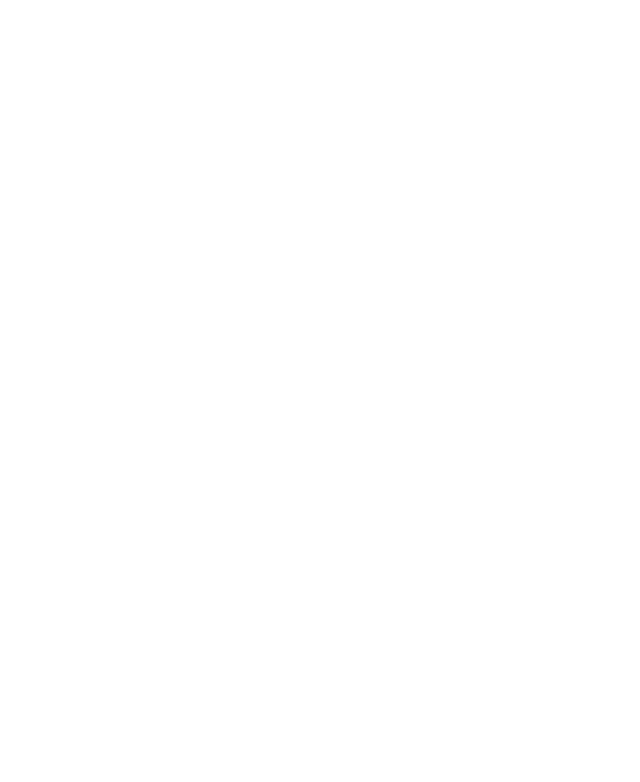
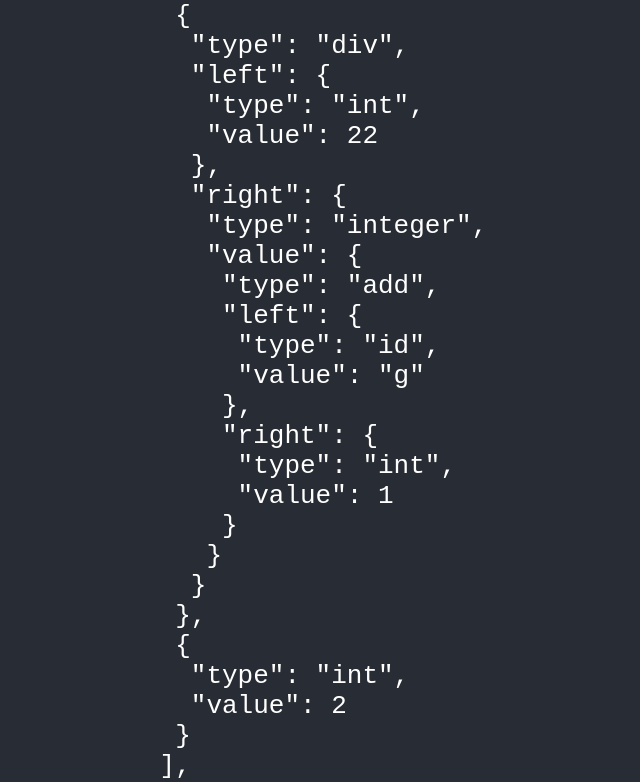
Before and after one commit to Ricardicus/lsystem, a React (Create React App) app: page / in a window 1280 px wide. Shown: the part 10905-11687 px from the top of the page, without its empty margins (340-980 px from the left). Before the commit the page ends 9702 px from the top, so only its background shows below. Built offline with nearby package versions, Linux system fonts and the light colour scheme; the HTML template or start-up script is replaced by a standard one.

Commit message:
more work

```diff
--- a/src/App.js
+++ b/src/App.js
@@ -2,7 +2,7 @@
 import './App.css';
 
 import { parse as LParser } from './lsystem';
-import { Levolve } from './L';
+import { Levolve, LexportAsString } from './L';
 
 function move(args) {
     console.log("move");
@@ -22,8 +22,8 @@
 function test(a) { a.hej = "hej" }
 
 function App() {
-    var LSystem = "L(g=1,a=0,c=0) -> mov(2,22,2)rot(40)[L(g=g+1,a=a,c=c)] rot(-40)L(g=g+1, a=a, c=c)";
-    var LString = "mov(2,22,2)rot(40)[L(g+1)]rot(-40)L(g+1)";
+    var LSystem = "L(g=0,a=0,c=0) -> mov(2,22/(g+1),2)rot(40)[L(g=g+1,a=a,c=c)]rot(-40)L(g=g+1, a=a, c=c)";
+    var LString = "mov(2,22/(g+1),2)rot(40)[L(g+1)]rot(-40)L(g+1 )";
 
     var a = {"hej": "test"};
     test(a);
@@ -36,16 +36,23 @@
     } catch (error) {
 	result = error;
     }
+    console.log(result);
     var lsystem = { state: {g:0, a:0, c:0}, lstring: lstring, stack: null };
     Levolve(lsystem, handles, 2) ;
+    console.log(lsystem);
+    var lsystemExpanded = LexportAsString(lsystem);
 
     return (
     <div className="App">
       <header className="App-header">
         <img src={logo} className="App-logo" alt="logo" />
-	<pre style={{textAlign:"left"}}>
-{JSON.stringify(lsystem, null, '  ')}
-	</pre>
+<pre style={{textAlign:"left"}}>
+{JSON.stringify(lsystem,null," ")}
+</pre>
+	<p style={{textAlign:"left"}}>
+{lsystemExpanded}
+	</p>
+
 	</header>
     </div>
   );
--- a/src/L.js
+++ b/src/L.js
@@ -40,12 +40,13 @@
 		return state[expression];
 	} else {
 		var type = expression.type;
-		if ( type == "id" ) {
+		if (type == "id") {
 			return state[expression.value];
 		}
-		if ( type == "int" ) {
+		if (type == "int") {
 			return expression.value;
 		}
+
 		var op = type;
 		var left = evaluate_expression(state, expression.left.value);
 		var right = evaluate_expression(state, expression.right.value);
@@ -55,6 +56,8 @@
 			return left - right;
 		} else if (op == "mul") {
 			return left * right;
+		} else if (op == "div") {
+			return left / right;
 		}
 	}
 	throw new Error("Invalid expression");
@@ -70,7 +73,7 @@
 		console.log("EMPTY STACK!!!");
 		var state = lsystem.state;
 		var initialState = {};
-		for (const [key,value] of Object.entries(state)) {
+		for (const [key, value] of Object.entries(state)) {
 			initialState[key] = value;
 		}
 		stack.push(initialState);
@@ -78,17 +81,21 @@
 	var state = stack.pop();
 	var newlString = [];
 	for (var i = 0; i < lstring.length; i++) {
-		var symbol = lstring[i];
+		var symbol = {};
+		Object.assign(symbol,lstring[i]);
 		var type = symbol["type"];
 		if (type == "move" || type == "rotate") {
 			var args = symbol["arguments"];
 			var handle_args = [];
 
 			for (var a = 0; a < args.length; a++) {
-				var value = evaluate_expression(state, args[a].value);
+				var value = evaluate_expression(state, args[a]);
 				handle_args.push(value);
 			}
+
 			handles[type](handle_args);
+			symbol["arguments_computed"] = handle_args;
+			console.log("handle_args added: ", handle_args);
 			newlString.push(symbol);
 		} else if (type == "axiom") {
 			var newState = symbol["state"];
@@ -100,12 +107,12 @@
 				var value = newState[q].value;
 				newStateS[key] = evaluate_expression(state, value);
 			}
-			if ( iterations > 0 ) {
+			if (iterations > 0) {
 				stack.push(newStateS);
-			    var newlsystem = {lstring: lstringNew, stack: stack}
+				var newlsystem = { lstring: lstringNew, stack: stack }
 
 				console.log("Going in.. iterations: ", iterations);
-			    evolve(newlsystem, handles, iterations-1);
+				evolve(newlsystem, handles, iterations - 1);
 				newlString.push(newlsystem.lstring);
 			}
 		} else if (type == "push") {
@@ -122,7 +129,37 @@
 
 function exportAsString(lsystem) {
     var lstring = lsystem.lstring;
+    var result = "";
+    for ( var i = 0; i < lstring.length; i++ ) {
+	var isArr = Object.prototype.toString.call(lstring[i]) == '[object Array]';
+	if ( isArr ) {
+	    var lsys = {}
+	    lsys.lstring = lstring[i];
+	    result += exportAsString(lsys);
+	} else {
+	    var type = lstring[i].type;
+	    if ( type == "pop" ) {
+		result += "]";
+	    } else if ( type == "push" ) {
+		result += "[";
+	    } else if ( type == "move" || type=="rotate" ) {
+		if ( type == "move" ) {
+		    result += "mov";
+		} else if ( type == "rotate" ) {
+		    result += "rot";
+		}
+		result += "(";
+		var args = lstring[i].arguments_computed;
+		for ( var q = 0; q < args.length; q++ ) {
+		    result += q > 0 ? "," : "";
+		    result += parseInt(args[q]);
+		}
+		result += ")"
+	    }
+	}
 
+    }
+    return result;
 }
 
 module.exports = {
--- a/src/lsystem.js
+++ b/src/lsystem.js
@@ -196,41 +196,46 @@
       peg$c28 = function(left, right) {
       	return { "type" : "mul", "left" : left, "right" : right };
           },
-      peg$c29 = function(id) {
+      peg$c29 = "/",
+      peg$c30 = peg$literalExpectation("/", false),
+      peg$c31 = function(left, right) {
+      	return { "type" : "div", "left" : left, "right" : right };
+          },
+      peg$c32 = function(id) {
           return id;
         },
-      peg$c30 = function(expr) {
+      peg$c33 = function(expr) {
           return {
       	"type" : "integer" , "value" : expr};
           },
-      peg$c31 = /^[a-zA-Z]/,
-      peg$c32 = peg$classExpectation([["a", "z"], ["A", "Z"]], false, false),
-      peg$c33 = function(id) {
+      peg$c34 = /^[a-zA-Z]/,
+      peg$c35 = peg$classExpectation([["a", "z"], ["A", "Z"]], false, false),
+      peg$c36 = function(id) {
       	return {
       	    "type" : "id", "value" : id[0]
       	};
           },
-      peg$c34 = /^[0-9]/,
-      peg$c35 = peg$classExpectation([["0", "9"]], false, false),
-      peg$c36 = function(digits) {
+      peg$c37 = /^[0-9]/,
+      peg$c38 = peg$classExpectation([["0", "9"]], false, false),
+      peg$c39 = function(digits) {
           return { "type" : "int", "value" : makeInteger(digits) };
         },
-      peg$c37 = function(int) {
+      peg$c40 = function(int) {
           int.value *= -1;
           return int;
         },
-      peg$c38 = /^[ \t\r\n]/,
-      peg$c39 = peg$classExpectation([" ", "\t", "\r", "\n"], false, false),
-      peg$c40 = "rot",
-      peg$c41 = peg$literalExpectation("rot", false),
-      peg$c42 = "mov",
-      peg$c43 = peg$literalExpectation("mov", false),
-      peg$c44 = "L",
-      peg$c45 = peg$literalExpectation("L", false),
-      peg$c46 = "[",
-      peg$c47 = peg$literalExpectation("[", false),
-      peg$c48 = "]",
-      peg$c49 = peg$literalExpectation("]", false),
+      peg$c41 = /^[ \t\r\n]/,
+      peg$c42 = peg$classExpectation([" ", "\t", "\r", "\n"], false, false),
+      peg$c43 = "rot",
+      peg$c44 = peg$literalExpectation("rot", false),
+      peg$c45 = "mov",
+      peg$c46 = peg$literalExpectation("mov", false),
+      peg$c47 = "L",
+      peg$c48 = peg$literalExpectation("L", false),
+      peg$c49 = "[",
+      peg$c50 = peg$literalExpectation("[", false),
+      peg$c51 = "]",
+      peg$c52 = peg$literalExpectation("]", false),
 
       peg$currPos          = 0,
       peg$savedPos         = 0,
@@ -1082,7 +1087,49 @@
       s0 = peg$FAILED;
     }
     if (s0 === peg$FAILED) {
-      s0 = peg$parseprimary();
+      s0 = peg$currPos;
+      s1 = peg$parseprimary();
+      if (s1 !== peg$FAILED) {
+        s2 = peg$parse_();
+        if (s2 !== peg$FAILED) {
+          if (input.charCodeAt(peg$currPos) === 47) {
+            s3 = peg$c29;
+            peg$currPos++;
+          } else {
+            s3 = peg$FAILED;
+            if (peg$silentFails === 0) { peg$fail(peg$c30); }
+          }
+          if (s3 !== peg$FAILED) {
+            s4 = peg$parse_();
+            if (s4 !== peg$FAILED) {
+              s5 = peg$parsemultiplicative();
+              if (s5 !== peg$FAILED) {
+                peg$savedPos = s0;
+                s1 = peg$c31(s1, s5);
+                s0 = s1;
+              } else {
+                peg$currPos = s0;
+                s0 = peg$FAILED;
+              }
+            } else {
+              peg$currPos = s0;
+              s0 = peg$FAILED;
+            }
+          } else {
+            peg$currPos = s0;
+            s0 = peg$FAILED;
+          }
+        } else {
+          peg$currPos = s0;
+          s0 = peg$FAILED;
+        }
+      } else {
+        peg$currPos = s0;
+        s0 = peg$FAILED;
+      }
+      if (s0 === peg$FAILED) {
+        s0 = peg$parseprimary();
+      }
     }
 
     return s0;
@@ -1097,7 +1144,7 @@
       s1 = peg$parseidentifier();
       if (s1 !== peg$FAILED) {
         peg$savedPos = s0;
-        s1 = peg$c29(s1);
+        s1 = peg$c32(s1);
       }
       s0 = s1;
       if (s0 === peg$FAILED) {
@@ -1125,7 +1172,7 @@
                 }
                 if (s5 !== peg$FAILED) {
                   peg$savedPos = s0;
-                  s1 = peg$c30(s3);
+                  s1 = peg$c33(s3);
                   s0 = s1;
                 } else {
                   peg$currPos = s0;
@@ -1158,41 +1205,6 @@
 
     s0 = peg$currPos;
     s1 = [];
-    if (peg$c31.test(input.charAt(peg$currPos))) {
-      s2 = input.charAt(peg$currPos);
-      peg$currPos++;
-    } else {
-      s2 = peg$FAILED;
-      if (peg$silentFails === 0) { peg$fail(peg$c32); }
-    }
-    if (s2 !== peg$FAILED) {
-      while (s2 !== peg$FAILED) {
-        s1.push(s2);
-        if (peg$c31.test(input.charAt(peg$currPos))) {
-          s2 = input.charAt(peg$currPos);
-          peg$currPos++;
-        } else {
-          s2 = peg$FAILED;
-          if (peg$silentFails === 0) { peg$fail(peg$c32); }
-        }
-      }
-    } else {
-      s1 = peg$FAILED;
-    }
-    if (s1 !== peg$FAILED) {
-      peg$savedPos = s0;
-      s1 = peg$c33(s1);
-    }
-    s0 = s1;
-
-    return s0;
-  }
-
-  function peg$parseinteger() {
-    var s0, s1, s2;
-
-    s0 = peg$currPos;
-    s1 = [];
     if (peg$c34.test(input.charAt(peg$currPos))) {
       s2 = input.charAt(peg$currPos);
       peg$currPos++;
@@ -1219,6 +1231,41 @@
       s1 = peg$c36(s1);
     }
     s0 = s1;
+
+    return s0;
+  }
+
+  function peg$parseinteger() {
+    var s0, s1, s2;
+
+    s0 = peg$currPos;
+    s1 = [];
+    if (peg$c37.test(input.charAt(peg$currPos))) {
+      s2 = input.charAt(peg$currPos);
+      peg$currPos++;
+    } else {
+      s2 = peg$FAILED;
+      if (peg$silentFails === 0) { peg$fail(peg$c38); }
+    }
+    if (s2 !== peg$FAILED) {
+      while (s2 !== peg$FAILED) {
+        s1.push(s2);
+        if (peg$c37.test(input.charAt(peg$currPos))) {
+          s2 = input.charAt(peg$currPos);
+          peg$currPos++;
+        } else {
+          s2 = peg$FAILED;
+          if (peg$silentFails === 0) { peg$fail(peg$c38); }
+        }
+      }
+    } else {
+      s1 = peg$FAILED;
+    }
+    if (s1 !== peg$FAILED) {
+      peg$savedPos = s0;
+      s1 = peg$c39(s1);
+    }
+    s0 = s1;
     if (s0 === peg$FAILED) {
       s0 = peg$currPos;
       if (input.charCodeAt(peg$currPos) === 45) {
@@ -1232,7 +1279,7 @@
         s2 = peg$parseinteger();
         if (s2 !== peg$FAILED) {
           peg$savedPos = s0;
-          s1 = peg$c37(s2);
+          s1 = peg$c40(s2);
           s0 = s1;
         } else {
           peg$currPos = s0;
@@ -1251,21 +1298,21 @@
     var s0, s1;
 
     s0 = [];
-    if (peg$c38.test(input.charAt(peg$currPos))) {
+    if (peg$c41.test(input.charAt(peg$currPos))) {
       s1 = input.charAt(peg$currPos);
       peg$currPos++;
     } else {
       s1 = peg$FAILED;
-      if (peg$silentFails === 0) { peg$fail(peg$c39); }
+      if (peg$silentFails === 0) { peg$fail(peg$c42); }
     }
     while (s1 !== peg$FAILED) {
       s0.push(s1);
-      if (peg$c38.test(input.charAt(peg$currPos))) {
+      if (peg$c41.test(input.charAt(peg$currPos))) {
         s1 = input.charAt(peg$currPos);
         peg$currPos++;
       } else {
         s1 = peg$FAILED;
-        if (peg$silentFails === 0) { peg$fail(peg$c39); }
+        if (peg$silentFails === 0) { peg$fail(peg$c42); }
       }
     }
 
@@ -1275,12 +1322,12 @@
   function peg$parseRotateToken() {
     var s0;
 
-    if (input.substr(peg$currPos, 3) === peg$c40) {
-      s0 = peg$c40;
+    if (input.substr(peg$currPos, 3) === peg$c43) {
+      s0 = peg$c43;
       peg$currPos += 3;
     } else {
       s0 = peg$FAILED;
-      if (peg$silentFails === 0) { peg$fail(peg$c41); }
+      if (peg$silentFails === 0) { peg$fail(peg$c44); }
     }
 
     return s0;
@@ -1289,12 +1336,12 @@
   function peg$parseMoveToken() {
     var s0;
 
-    if (input.substr(peg$currPos, 3) === peg$c42) {
-      s0 = peg$c42;
+    if (input.substr(peg$currPos, 3) === peg$c45) {
+      s0 = peg$c45;
       peg$currPos += 3;
     } else {
       s0 = peg$FAILED;
-      if (peg$silentFails === 0) { peg$fail(peg$c43); }
+      if (peg$silentFails === 0) { peg$fail(peg$c46); }
     }
 
     return s0;
@@ -1304,11 +1351,11 @@
     var s0;
 
     if (input.charCodeAt(peg$currPos) === 76) {
-      s0 = peg$c44;
+      s0 = peg$c47;
       peg$currPos++;
     } else {
       s0 = peg$FAILED;
-      if (peg$silentFails === 0) { peg$fail(peg$c45); }
+      if (peg$silentFails === 0) { peg$fail(peg$c48); }
     }
 
     return s0;
@@ -1318,11 +1365,11 @@
     var s0;
 
     if (input.charCodeAt(peg$currPos) === 91) {
-      s0 = peg$c46;
+      s0 = peg$c49;
       peg$currPos++;
     } else {
       s0 = peg$FAILED;
-      if (peg$silentFails === 0) { peg$fail(peg$c47); }
+      if (peg$silentFails === 0) { peg$fail(peg$c50); }
     }
 
     return s0;
@@ -1332,11 +1379,11 @@
     var s0;
 
     if (input.charCodeAt(peg$currPos) === 93) {
-      s0 = peg$c48;
+      s0 = peg$c51;
       peg$currPos++;
     } else {
       s0 = peg$FAILED;
-      if (peg$silentFails === 0) { peg$fail(peg$c49); }
+      if (peg$silentFails === 0) { peg$fail(peg$c52); }
     }
 
     return s0;
```
Also changed, not shown: 1 other file (tests, documents, lock files or other folders). Lines whose indentation alone changed are shown as unchanged.
